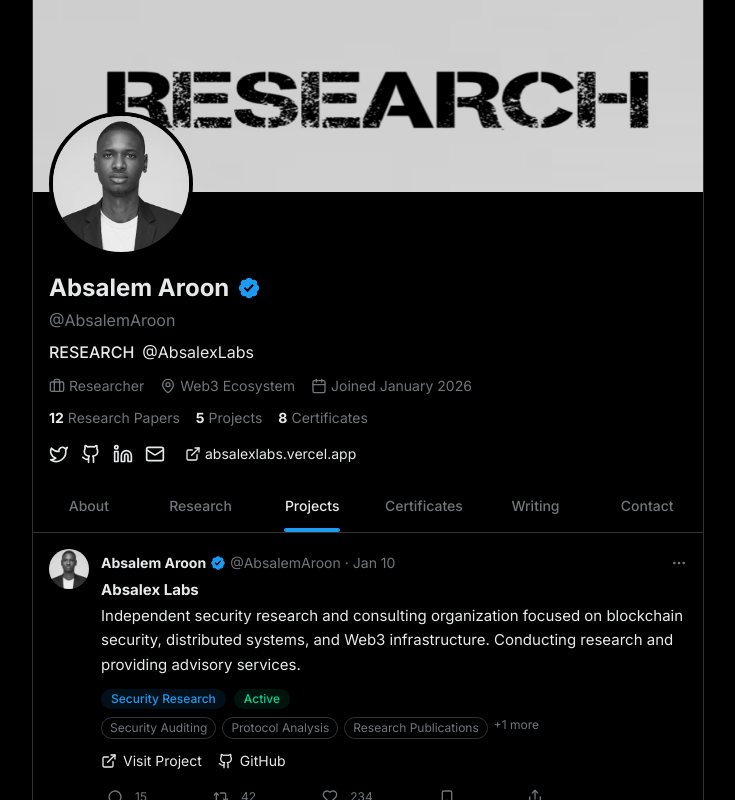
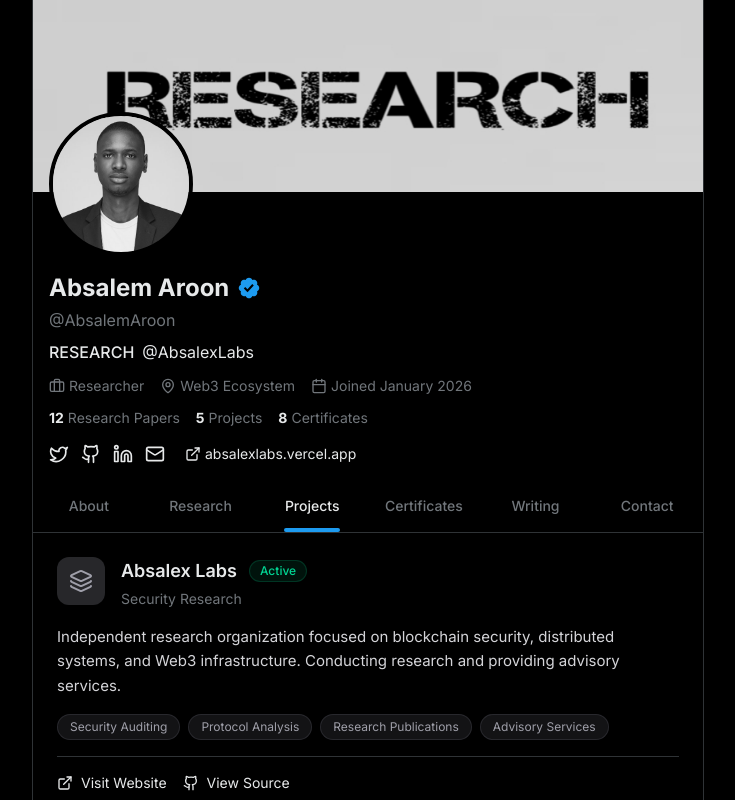
Before and after one commit to AbsalemAroon/absalemaroon, a Next.js app: page / in a window 1280 px wide. Both pictures are taken after a click on the button "Projects". Shown: the top 800 px of the page, without its empty margins (272-1007 px from the left). Built offline with nearby package versions, Linux system fonts and the light colour scheme.

Commit message:
feat: update project section with new icons and remove date/engagement details
Co-authored-by: Absalem Aroon <198504168+AbsalemAroon@users.noreply.github.com>

```diff
--- a/components/sections/projects-section.tsx
+++ b/components/sections/projects-section.tsx
@@ -1,59 +1,55 @@
 "use client";
 
-import Image from "next/image";
-import { ExternalLink, Github, MoreHorizontal, MessageCircle, Repeat2, Heart, Share, Bookmark } from "lucide-react";
+import { ExternalLink, Github, Layers, Wrench, BarChart3, GraduationCap } from "lucide-react";
 
 const projects = [
   {
     id: 1,
     name: "Absalex Labs",
     description:
-      "Independent security research and consulting organization focused on blockchain security, distributed systems, and Web3 infrastructure. Conducting research and providing advisory services.",
+      "Independent research organization focused on blockchain security, distributed systems, and Web3 infrastructure. Conducting research and providing advisory services.",
     status: "Active",
     focus: "Security Research",
     website: "https://absalexlabs.vercel.app",
     github: "https://github.com/absalexlabs",
-    date: "Jan 10",
+    icon: Layers,
     features: [
       "Security Auditing",
       "Protocol Analysis",
       "Research Publications",
       "Advisory Services",
     ],
-    engagement: { comments: 15, reposts: 42, likes: 234 },
   },
   {
     id: 2,
     name: "Smart Contract Analyzer",
     description:
-      "An open-source tool for static analysis of smart contracts, detecting common vulnerability patterns and providing remediation guidance.",
+      "Open-source tool for static analysis of smart contracts, detecting common vulnerability patterns and providing remediation guidance.",
     status: "In Development",
     focus: "Security Tools",
     github: "https://github.com/absalemaroon/sc-analyzer",
-    date: "Feb 5",
+    icon: Wrench,
     features: [
       "Vulnerability Detection",
       "Pattern Matching",
       "Report Generation",
       "CI/CD Integration",
     ],
-    engagement: { comments: 8, reposts: 28, likes: 156 },
   },
   {
     id: 3,
     name: "DeFi Risk Dashboard",
     description:
-      "A comprehensive dashboard for monitoring and assessing risks across decentralized finance protocols, including smart contract risks, liquidity analysis, and governance tracking.",
+      "Comprehensive dashboard for monitoring and assessing risks across decentralized finance protocols, including smart contract risks, liquidity analysis, and governance tracking.",
     status: "Planned",
     focus: "DeFi Analysis",
-    date: "Mar 1",
+    icon: BarChart3,
     features: [
       "Risk Scoring",
       "Protocol Monitoring",
       "Alert System",
       "Historical Data",
     ],
-    engagement: { comments: 5, reposts: 18, likes: 89 },
   },
   {
     id: 4,
@@ -62,101 +58,77 @@ const projects = [
       "Educational resources and frameworks for understanding security concepts in blockchain systems, designed for researchers and developers.",
     status: "Active",
     focus: "Education",
-    date: "Dec 15",
+    icon: GraduationCap,
     features: [
       "Course Materials",
       "Hands-on Labs",
       "Case Studies",
       "Assessment Tools",
     ],
-    engagement: { comments: 22, reposts: 56, likes: 312 },
   },
 ];
 
-function ProjectCard({ project }: { project: typeof projects[0] }) {
+export function ProjectsSection() {
   return (
-    <article className="p-4 hover:bg-white/[0.03] transition-colors cursor-pointer border-b border-border">
-      <div className="flex gap-3">
-        {/* Profile avatar */}
-        <div className="flex-shrink-0">
-          <div className="w-10 h-10 rounded-full overflow-hidden">
-            <Image
-              src="/images/absalem-aroon.jpg"
-              alt="Absalem Aroon"
-              width={40}
-              height={40}
-              className="object-cover"
-            />
-          </div>
+    <div className="divide-y divide-border">
+      {projects.map((project) => {
+        const IconComponent = project.icon;
+        return (
+          <div key={project.id} className="p-6 hover:bg-white/[0.02] transition-colors">
+            {/* Project Header */}
+            <div className="flex items-start gap-4">
+              <div className="w-12 h-12 rounded-xl bg-zinc-800 flex items-center justify-center flex-shrink-0">
+                <IconComponent className="w-6 h-6 text-zinc-400" />
               </div>
 
               <div className="flex-1 min-w-0">
-          {/* Header */}
-          <div className="flex items-center justify-between gap-2">
-            <div className="flex items-center gap-1 text-sm truncate">
-              <span className="font-bold text-foreground truncate">Absalem Aroon</span>
-              <svg viewBox="0 0 22 22" className="w-4 h-4 text-[#1d9bf0] flex-shrink-0" fill="currentColor">
-                <path d="M20.396 11c-.018-.646-.215-1.275-.57-1.816-.354-.54-.852-.972-1.438-1.246.223-.607.27-1.264.14-1.897-.131-.634-.437-1.218-.882-1.687-.47-.445-1.053-.75-1.687-.882-.633-.13-1.29-.083-1.897.14-.273-.587-.704-1.086-1.245-1.44S11.647 1.62 11 1.604c-.646.017-1.273.213-1.813.568s-.969.854-1.24 1.44c-.608-.223-1.267-.272-1.902-.14-.635.13-1.22.436-1.69.882-.445.47-.749 1.055-.878 1.688-.13.633-.08 1.29.144 1.896-.587.274-1.087.705-1.443 1.245-.356.54-.555 1.17-.574 1.817.02.647.218 1.276.574 1.817.356.54.856.972 1.443 1.245-.224.606-.274 1.263-.144 1.896.13.634.433 1.218.877 1.688.47.443 1.054.747 1.687.878.633.132 1.29.084 1.897-.136.274.586.705 1.084 1.246 1.439.54.354 1.17.551 1.816.569.647-.016 1.276-.213 1.817-.567s.972-.854 1.245-1.44c.604.239 1.266.296 1.903.164.636-.132 1.22-.447 1.68-.907.46-.46.776-1.044.908-1.681s.075-1.299-.165-1.903c.586-.274 1.084-.705 1.439-1.246.354-.54.551-1.17.569-1.816zM9.662 14.85l-3.429-3.428 1.293-1.302 2.072 2.072 4.4-4.794 1.347 1.246z" />
-              </svg>
-              <span className="text-muted truncate">@AbsalemAroon</span>
-              <span className="text-muted">·</span>
-              <span className="text-muted">{project.date}</span>
-            </div>
-            <button className="p-1.5 -mr-1.5 rounded-full hover:bg-[#1d9bf0]/10 hover:text-[#1d9bf0] text-muted transition-colors">
-              <MoreHorizontal className="w-4 h-4" />
-            </button>
-          </div>
-
-          {/* Content */}
-          <div className="mt-1">
-            <h3 className="font-bold text-foreground text-[15px] leading-tight mb-1">
+                <div className="flex items-center gap-3 flex-wrap">
+                  <h3 className="text-lg font-semibold text-foreground">
                     {project.name}
                   </h3>
-            <p className="text-[15px] text-foreground leading-relaxed">
-              {project.description}
-            </p>
-          </div>
-
-          {/* Tags */}
-          <div className="flex flex-wrap items-center gap-2 mt-3">
-            <span className="px-2.5 py-0.5 text-xs font-medium rounded-full bg-[#1d9bf0]/10 text-[#1d9bf0]">
-              {project.focus}
-            </span>
                   <span className={`px-2.5 py-0.5 text-xs font-medium rounded-full ${
                     project.status === "Active"
-                ? "bg-emerald-500/10 text-emerald-400"
+                      ? "bg-emerald-500/10 text-emerald-400 border border-emerald-500/20"
                       : project.status === "In Development"
-                ? "bg-yellow-500/10 text-yellow-400"
-                : "bg-zinc-500/10 text-zinc-400"
+                      ? "bg-yellow-500/10 text-yellow-400 border border-yellow-500/20"
+                      : "bg-zinc-500/10 text-zinc-400 border border-zinc-500/20"
                   }`}>
                     {project.status}
                   </span>
                 </div>
 
-          {/* Features Preview */}
-          <div className="flex flex-wrap gap-1.5 mt-2">
-            {project.features.slice(0, 3).map((feature) => (
-              <span key={feature} className="text-xs text-muted px-2 py-0.5 rounded border border-border">
+                <p className="text-sm text-muted mt-1">{project.focus}</p>
+              </div>
+            </div>
+
+            {/* Description */}
+            <p className="text-[15px] text-zinc-300 leading-relaxed mt-4">
+              {project.description}
+            </p>
+
+            {/* Features */}
+            <div className="flex flex-wrap gap-2 mt-4">
+              {project.features.map((feature) => (
+                <span
+                  key={feature}
+                  className="px-3 py-1 text-xs text-zinc-400 rounded-full bg-zinc-800/50 border border-zinc-700/50"
+                >
                   {feature}
                 </span>
               ))}
-            {project.features.length > 3 && (
-              <span className="text-xs text-muted">+{project.features.length - 3} more</span>
-            )}
             </div>
 
             {/* Links */}
-          <div className="flex items-center gap-4 mt-3">
+            <div className="flex items-center gap-4 mt-4 pt-4 border-t border-border">
               {project.website && (
                 <a
                   href={project.website}
                   target="_blank"
                   rel="noopener noreferrer"
-                className="flex items-center gap-1.5 text-[#1d9bf0] text-sm hover:underline"
-                onClick={(e) => e.stopPropagation()}
+                  className="flex items-center gap-2 text-sm text-zinc-400 hover:text-foreground transition-colors"
                 >
                   <ExternalLink className="w-4 h-4" />
-                Visit Project
+                  Visit Website
                 </a>
               )}
               {project.github && (
@@ -164,66 +136,16 @@ function ProjectCard({ project }: { project: typeof projects[0] }) {
                   href={project.github}
                   target="_blank"
                   rel="noopener noreferrer"
-                className="flex items-center gap-1.5 text-muted hover:text-foreground text-sm transition-colors"
-                onClick={(e) => e.stopPropagation()}
+                  className="flex items-center gap-2 text-sm text-zinc-400 hover:text-foreground transition-colors"
                 >
                   <Github className="w-4 h-4" />
-                GitHub
+                  View Source
                 </a>
               )}
             </div>
-
-          {/* Engagement Actions */}
-          <div className="flex items-center justify-between mt-3 max-w-md">
-            <button className="flex items-center gap-1.5 text-muted hover:text-[#1d9bf0] transition-colors group">
-              <div className="p-1.5 rounded-full group-hover:bg-[#1d9bf0]/10 transition-colors">
-                <MessageCircle className="w-4 h-4" />
           </div>
-              <span className="text-xs">{project.engagement.comments}</span>
-            </button>
-            <button className="flex items-center gap-1.5 text-muted hover:text-emerald-400 transition-colors group">
-              <div className="p-1.5 rounded-full group-hover:bg-emerald-400/10 transition-colors">
-                <Repeat2 className="w-4 h-4" />
-              </div>
-              <span className="text-xs">{project.engagement.reposts}</span>
-            </button>
-            <button className="flex items-center gap-1.5 text-muted hover:text-rose-400 transition-colors group">
-              <div className="p-1.5 rounded-full group-hover:bg-rose-400/10 transition-colors">
-                <Heart className="w-4 h-4" />
-              </div>
-              <span className="text-xs">{project.engagement.likes}</span>
-            </button>
-            <button className="flex items-center gap-1.5 text-muted hover:text-[#1d9bf0] transition-colors group">
-              <div className="p-1.5 rounded-full group-hover:bg-[#1d9bf0]/10 transition-colors">
-                <Bookmark className="w-4 h-4" />
-              </div>
-            </button>
-            <button className="flex items-center gap-1.5 text-muted hover:text-[#1d9bf0] transition-colors group">
-              <div className="p-1.5 rounded-full group-hover:bg-[#1d9bf0]/10 transition-colors">
-                <Share className="w-4 h-4" />
-              </div>
-            </button>
-          </div>
-        </div>
-      </div>
-    </article>
         );
-}
-
-export function ProjectsSection() {
-  return (
-    <div>
-      {/* Project Cards */}
-      {projects.map((project) => (
-        <ProjectCard key={project.id} project={project} />
-      ))}
-
-      {/* Show More */}
-      <div className="p-4 text-center">
-        <button className="text-[#1d9bf0] hover:underline text-[15px]">
-          Show more projects
-        </button>
-      </div>
+      })}
     </div>
   );
 }
```
Lines whose indentation alone changed are shown as unchanged.
